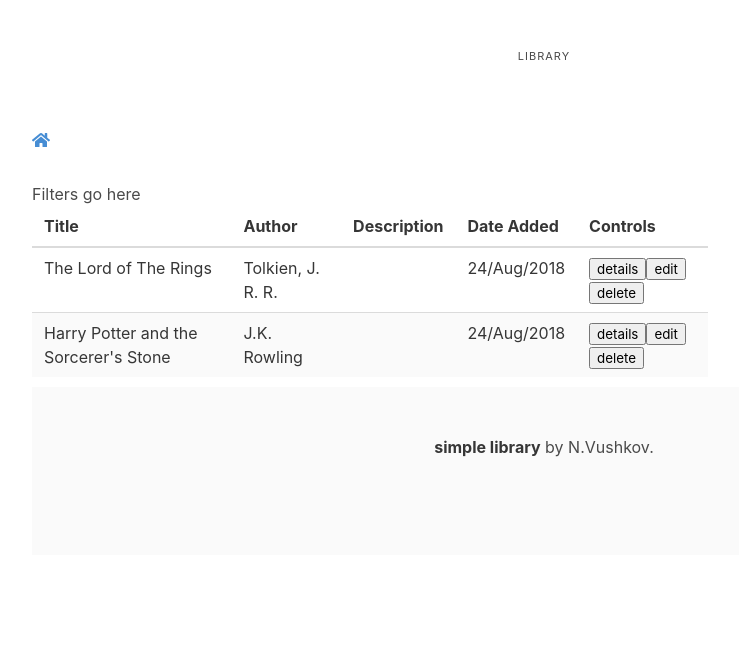
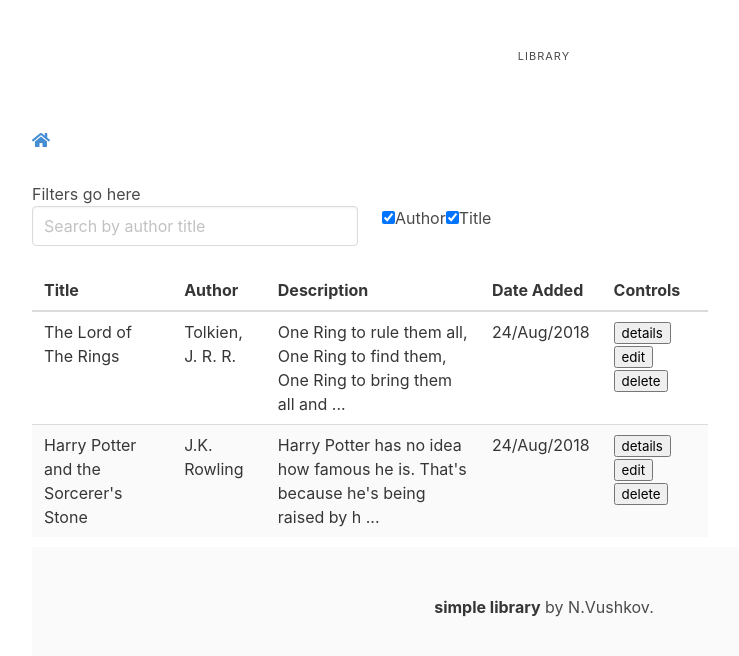
Before and after one commit to bateshot/libraray, a React app: page / in a window 1280 px wide. Shown: the top 656 px of the page, without its empty margins (96-835 px from the left). Built offline with nearby package versions, Linux system fonts and the light colour scheme; the HTML template or start-up script is replaced by a standard one.

Commit message:
filter by author title

```diff
--- a/src/components/Book.js
+++ b/src/components/Book.js
@@ -13,7 +13,7 @@ const Book = ( {book, deleteBook, editBook} ) => {
         <tr>
             <td>{book.title}</td>
             <td>{book.author}</td>
-            <td>{book.desctiption}</td>
+            <td>{book.description.substr(0, 80)} ...</td>
             <td>{moment(book.date).format('DD/MMM/YYYY')}</td>
             <td>
                 <button>details</button>
--- a/src/pages/Library.js
+++ b/src/pages/Library.js
@@ -7,7 +7,12 @@ export default class Library extends React.Component {
         super(props)
 
         this.state = {
-            books: []
+            books: [],
+            filterByString: '',
+            filterBy: {
+                author: true,
+                title: true,
+            }
         }
     }
 
@@ -21,16 +26,48 @@ export default class Library extends React.Component {
         return (
             <div className="main">
                 <h1>Filters go here</h1>
+                { this.renderFilter() }
                 { this.renderBooks() }
             </div>
         )
     }
 
+    renderFilter () {
+        const { author, title } = this.state.filterBy
+        const searchByText = `Search by ${author ? 'author ' : ''}${title ? 'title' : ''}`
+        return (
+            <div className="columns">
+                <div className="column">
+                    <input className="input"
+                        type="text"
+                        placeholder={searchByText}
+                        onChange={this.onFilterChange.bind(this)}
+                        ></input>
+                </div>
+                <div className="column">
+                    <label className="checkbox">
+                        <input type="checkbox"
+                            checked={author}
+                            onChange={this.toggleFilter.bind(this, 'author')} />
+                            Author
+                    </label>
+                    <label className="checkbox">
+                        <input type="checkbox"
+                            checked={title}
+                            onChange={this.toggleFilter.bind(this, 'title')} />
+                            Title
+                    </label>
+                </div>
+            </div>
+        )
+    }
+
     renderBooks () {
-        const {books} = this.state
+        const books = this.state.books
+            .filter(this.shouldFilter.bind(this))
 
         return (
-            <table className="table is-striped">
+            <table className="table is-striped is-fullwidth is-hoverable">
                 <thead>
                     <tr>
                         <th>Title</th>
@@ -50,4 +87,34 @@ export default class Library extends React.Component {
             </table>
         )
     }
+
+    onFilterChange (e) {
+        const filterByString = e.target.value
+
+        this.setState({filterByString})
+    }
+
+    toggleFilter (key) {
+        const { author, title } = this.state.filterBy
+        const toggables = {author, title}
+
+        toggables[key] = !toggables[key]
+
+        this.setState({filterBy: Object.assign({}, this.state.filterBy, toggables)})
+
+    }
+
+    shouldFilter (book) {
+        const { filterBy, filterByString } = this.state
+        const fieldsToMatch = Object.keys(filterBy)
+
+        if (!filterByString) return true
+
+        for (const key of fieldsToMatch) {
+            if (filterBy[key] && book[key].toUpperCase().includes(filterByString.toUpperCase())) return true
+        }
+
+        return false
+    }
+
 }
```
